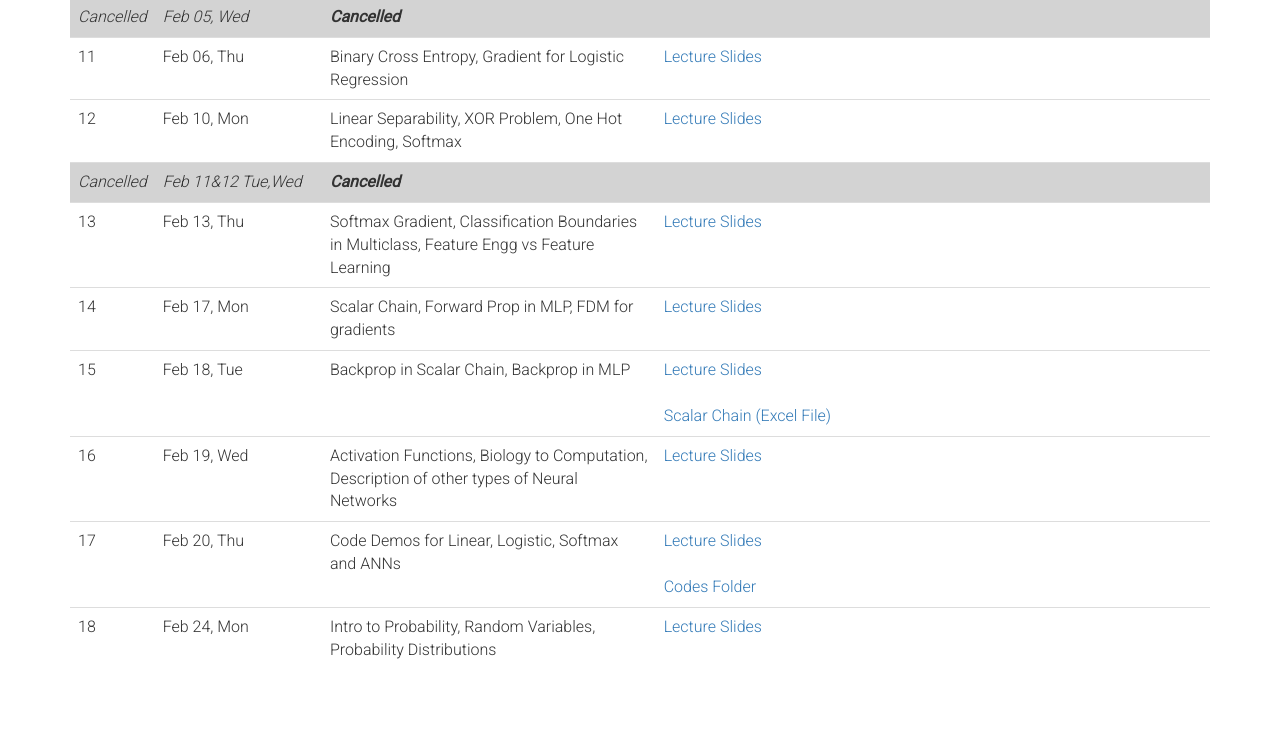
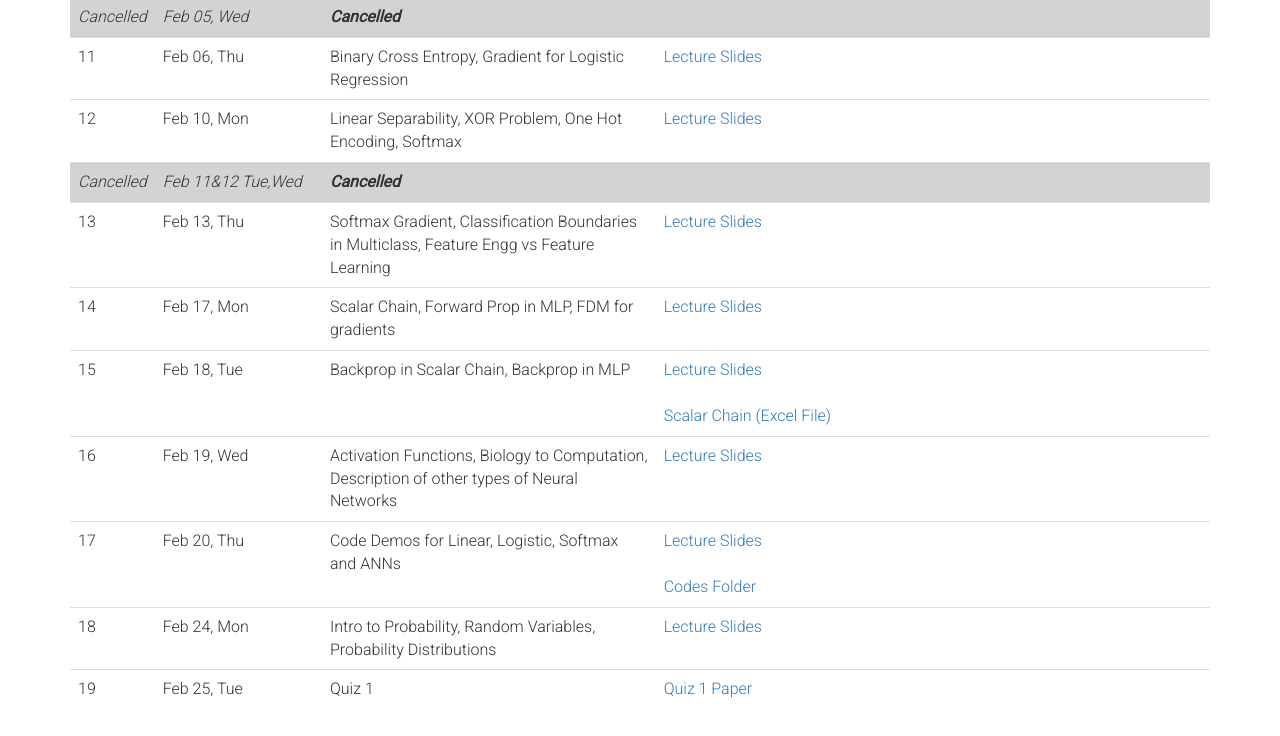
Before and after one commit to bvsiitm/da5400-2025, a plain HTML site: page material.html in a window 1280 px wide. Shown: the part 846-1582 px from the top of the page. Before the commit the page ends 1555 px from the top, so only its background shows below. Drawn offline with nearby package versions, Linux system fonts and the light colour scheme.

Commit message:
Update Quiz1

```diff
--- a/material.html
+++ b/material.html
@@ -223,6 +223,16 @@
                 </td>
                 <td></td>
                 </tr>
+
+            </tr>
+            <td>19</td>
+            <td>Feb 25, Tue</td>
+            <td>Quiz 1</td>
+            <td>
+                <a href="https://drive.google.com/file/d/1yNAEqSD9AvGxVi0qI5QmilPTlB8ZNNPU/view?usp=drive_link">Quiz 1 Paper</a><br><br>
+            </td>
+            <td></td>
+            </tr>
             </tbody>
         </table>
     </div>
```
